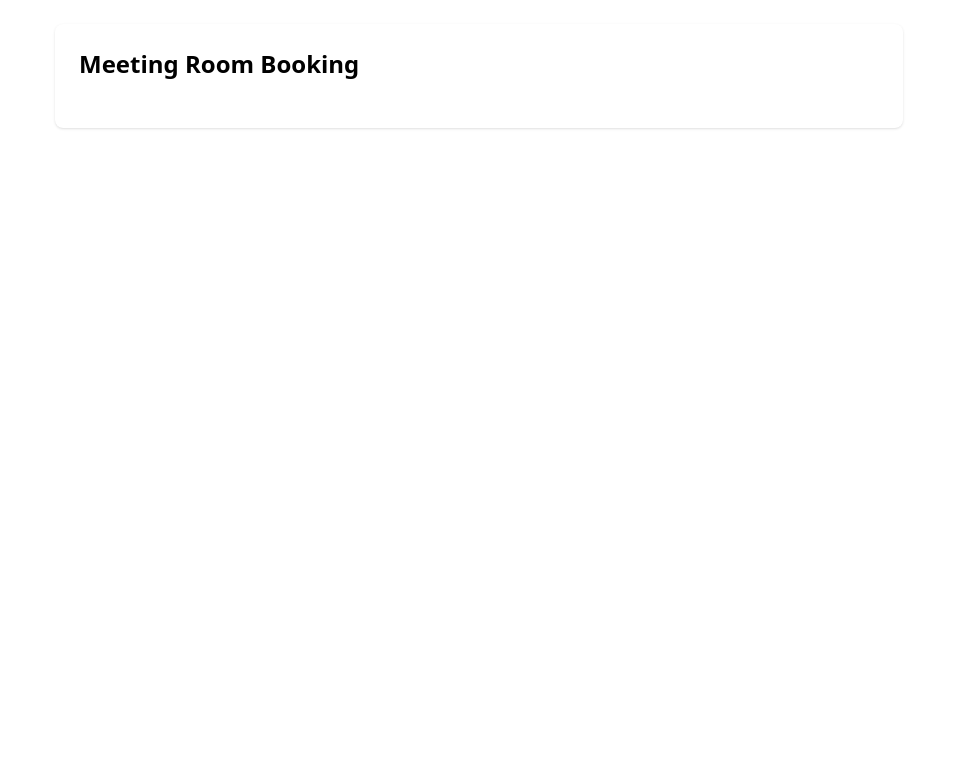
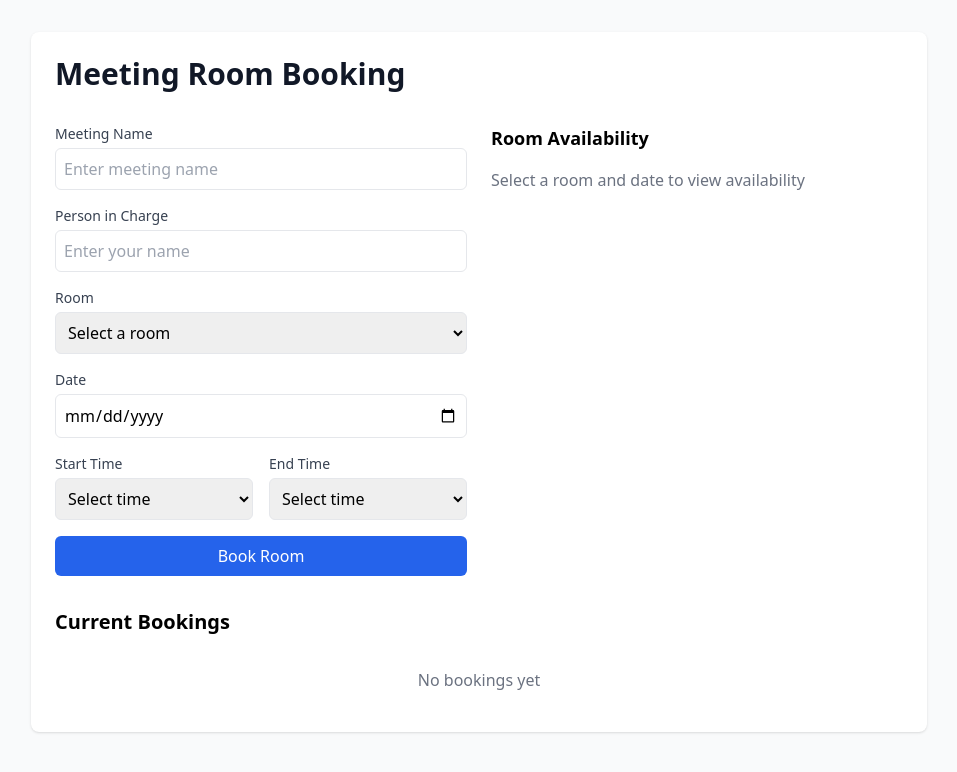
Before and after one commit to leonaulia/leon-booking, a React (Vite) app: page / in a window 1280 px wide. Shown: the top 772 px of the page, without its empty margins (161-1118 px from the left). Built offline with nearby package versions, Linux system fonts and the light colour scheme; no server answers.

Commit message:
Update App.jsx

```diff
--- a/src/App.jsx
+++ b/src/App.jsx
@@ -1,5 +1,18 @@
 import React, { useState, useEffect } from 'react';
-import axios from 'axios';
+import { Trash2 } from 'lucide-react';
+
+// Mock API functions to replace axios
+const api = {
+  get: async () => {
+    return { data: [] }; // Return empty array for initial state
+  },
+  post: async (url, data) => {
+    return { data }; // Echo back the data
+  },
+  delete: async () => {
+    return { data: null }; // Return null for successful deletion
+  }
+};
 
 function App() {
   const [bookings, setBookings] = useState([]);
@@ -11,8 +24,7 @@ function App() {
   const [availableSlots, setAvailableSlots] = useState([]);
   const [pic, setPic] = useState('');
   const [meetingName, setMeetingName] = useState('');
-
-  const API_URL = '/api/bookings'; // Adjust this if your backend has a different base URL
+  const [error, setError] = useState('');
 
   const rooms = [
     { id: 'zoom', name: 'Zoom Room' },
@@ -35,13 +47,13 @@ function App() {
     );
   };
 
-  // Fetch bookings from the backend
   useEffect(() => {
     const fetchBookings = async () => {
       try {
-        const response = await axios.get(API_URL);
+        const response = await api.get('/api/bookings');
         setBookings(response.data);
       } catch (error) {
+        setError('Failed to fetch bookings');
         console.error('Error fetching bookings:', error);
       }
     };
@@ -62,12 +74,13 @@ function App() {
   }, [selectedRoom, selectedDate, bookings]);
 
   const handleBooking = async () => {
-    if (!selectedRoom || !selectedDate || !startTime || !endTime) {
+    if (!selectedRoom || !selectedDate || !startTime || !endTime || !pic || !meetingName) {
+      setError('Please fill in all required fields');
       return;
     }
 
     if (startTime >= endTime) {
-      alert('End time must be after start time');
+      setError('End time must be after start time');
       return;
     }
 
@@ -81,40 +94,219 @@ function App() {
     };
 
     try {
-      const response = await axios.post(API_URL, newBooking);
+      const response = await api.post('/api/bookings', newBooking);
       setBookings((prev) => [...prev, response.data]);
       setShowSuccess(true);
+      setError('');
       setTimeout(() => setShowSuccess(false), 3000);
 
       // Reset form
       setSelectedRoom('');
+      setSelectedDate('');
       setStartTime('');
       setEndTime('');
       setPic('');
       setMeetingName('');
     } catch (error) {
-      alert(error.response?.data?.message || 'Failed to book room.');
+      setError(error.response?.data?.message || 'Failed to book room');
     }
   };
 
   const handleDeleteBooking = async (index) => {
     try {
-      const bookingToDelete = bookings[index];
-      await axios.delete(`${API_URL}/${index}`);
+      await api.delete(`/api/bookings/${index}`);
       setBookings((prev) => prev.filter((_, i) => i !== index));
+      setError('');
     } catch (error) {
+      setError('Failed to delete booking');
       console.error('Error deleting booking:', error);
     }
   };
 
   return (
-    <div className="max-w-4xl mx-auto p-6">
-      <div className="bg-white rounded-lg shadow p-6">
-        <h1 className="text-2xl font-bold mb-6">Meeting Room Booking</h1>
+    <div className="min-h-screen bg-gray-50 py-8">
+      <div className="max-w-4xl mx-auto p-6 bg-white rounded-lg shadow">
+        <h1 className="text-3xl font-bold text-gray-900 mb-8">Meeting Room Booking</h1>
 
-        {/* Form Inputs */}
-        {/* Same JSX as before for inputs, availability display, and booking list */}
-        {/* Make sure to call handleBooking() for booking and handleDeleteBooking(index) for deletion */}
+        {error && (
+          <div className="mb-4 p-4 bg-red-50 border border-red-200 rounded-md">
+            <p className="text-red-600">{error}</p>
+          </div>
+        )}
+
+        {showSuccess && (
+          <div className="mb-4 p-4 bg-green-50 border border-green-200 rounded-md">
+            <p className="text-green-600">Booking successful!</p>
+          </div>
+        )}
+
+        <div className="grid grid-cols-1 md:grid-cols-2 gap-6 mb-8">
+          <div className="space-y-4">
+            <div>
+              <label className="block text-sm font-medium text-gray-700 mb-1">
+                Meeting Name
+              </label>
+              <input
+                type="text"
+                value={meetingName}
+                onChange={(e) => setMeetingName(e.target.value)}
+                className="w-full p-2 border rounded-md"
+                placeholder="Enter meeting name"
+              />
+            </div>
+
+            <div>
+              <label className="block text-sm font-medium text-gray-700 mb-1">
+                Person in Charge
+              </label>
+              <input
+                type="text"
+                value={pic}
+                onChange={(e) => setPic(e.target.value)}
+                className="w-full p-2 border rounded-md"
+                placeholder="Enter your name"
+              />
+            </div>
+
+            <div>
+              <label className="block text-sm font-medium text-gray-700 mb-1">
+                Room
+              </label>
+              <select
+                value={selectedRoom}
+                onChange={(e) => setSelectedRoom(e.target.value)}
+                className="w-full p-2 border rounded-md"
+              >
+                <option value="">Select a room</option>
+                {rooms.map((room) => (
+                  <option key={room.id} value={room.id}>
+                    {room.name}
+                  </option>
+                ))}
+              </select>
+            </div>
+
+            <div>
+              <label className="block text-sm font-medium text-gray-700 mb-1">
+                Date
+              </label>
+              <input
+                type="date"
+                value={selectedDate}
+                onChange={(e) => setSelectedDate(e.target.value)}
+                min={new Date().toISOString().split('T')[0]}
+                className="w-full p-2 border rounded-md"
+              />
+            </div>
+
+            <div className="grid grid-cols-2 gap-4">
+              <div>
+                <label className="block text-sm font-medium text-gray-700 mb-1">
+                  Start Time
+                </label>
+                <select
+                  value={startTime}
+                  onChange={(e) => setStartTime(e.target.value)}
+                  className="w-full p-2 border rounded-md"
+                >
+                  <option value="">Select time</option>
+                  {timeSlots.map((time) => (
+                    <option
+                      key={time}
+                      value={time}
+                      disabled={!isTimeSlotAvailable(selectedRoom, selectedDate, time)}
+                    >
+                      {time}
+                    </option>
+                  ))}
+                </select>
+              </div>
+
+              <div>
+                <label className="block text-sm font-medium text-gray-700 mb-1">
+                  End Time
+                </label>
+                <select
+                  value={endTime}
+                  onChange={(e) => setEndTime(e.target.value)}
+                  className="w-full p-2 border rounded-md"
+                >
+                  <option value="">Select time</option>
+                  {timeSlots.map((time) => (
+                    <option
+                      key={time}
+                      value={time}
+                      disabled={time <= startTime}
+                    >
+                      {time}
+                    </option>
+                  ))}
+                </select>
+              </div>
+            </div>
+
+            <button
+              onClick={handleBooking}
+              className="w-full bg-blue-600 text-white py-2 px-4 rounded-md hover:bg-blue-700 transition-colors"
+            >
+              Book Room
+            </button>
+          </div>
+
+          <div>
+            <h2 className="text-lg font-semibold mb-4">Room Availability</h2>
+            {selectedRoom && selectedDate ? (
+              <div className="grid grid-cols-4 gap-2">
+                {availableSlots.map(({ time, available }) => (
+                  <div
+                    key={time}
+                    className={`p-2 text-center text-sm rounded ${
+                      available
+                        ? 'bg-green-100 text-green-800'
+                        : 'bg-red-100 text-red-800'
+                    }`}
+                  >
+                    {time}
+                  </div>
+                ))}
+              </div>
+            ) : (
+              <p className="text-gray-500">Select a room and date to view availability</p>
+            )}
+          </div>
+        </div>
+
+        <div className="mt-8">
+          <h2 className="text-xl font-semibold mb-4">Current Bookings</h2>
+          <div className="space-y-4">
+            {bookings.map((booking, index) => (
+              <div
+                key={index}
+                className="flex items-center justify-between p-4 bg-gray-50 rounded-md"
+              >
+                <div>
+                  <h3 className="font-medium">{booking.meetingName}</h3>
+                  <p className="text-sm text-gray-600">
+                    {rooms.find((r) => r.id === booking.room)?.name}
+                  </p>
+                  <p className="text-sm text-gray-600">
+                    {booking.date} | {booking.startTime} - {booking.endTime}
+                  </p>
+                  <p className="text-sm text-gray-600">PIC: {booking.pic}</p>
+                </div>
+                <button
+                  onClick={() => handleDeleteBooking(index)}
+                  className="p-2 text-red-600 hover:bg-red-50 rounded-full transition-colors"
+                >
+                  <Trash2 className="w-5 h-5" />
+                </button>
+              </div>
+            ))}
+            {bookings.length === 0 && (
+              <p className="text-gray-500 text-center py-4">No bookings yet</p>
+            )}
+          </div>
+        </div>
       </div>
     </div>
   );
```
